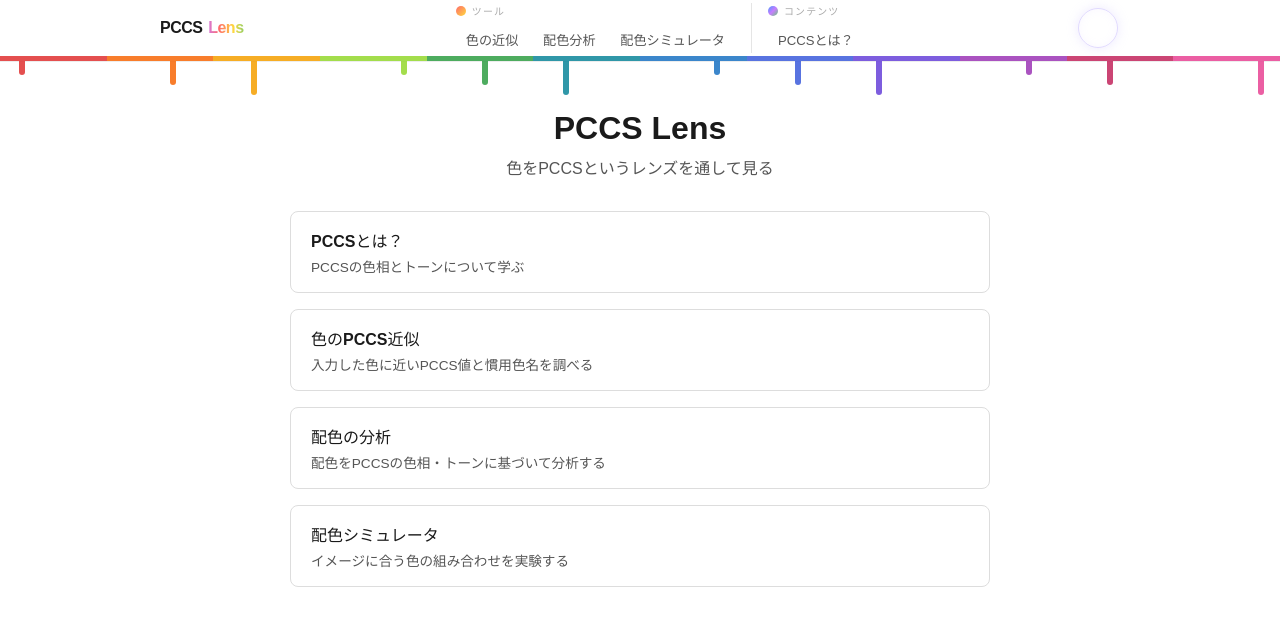
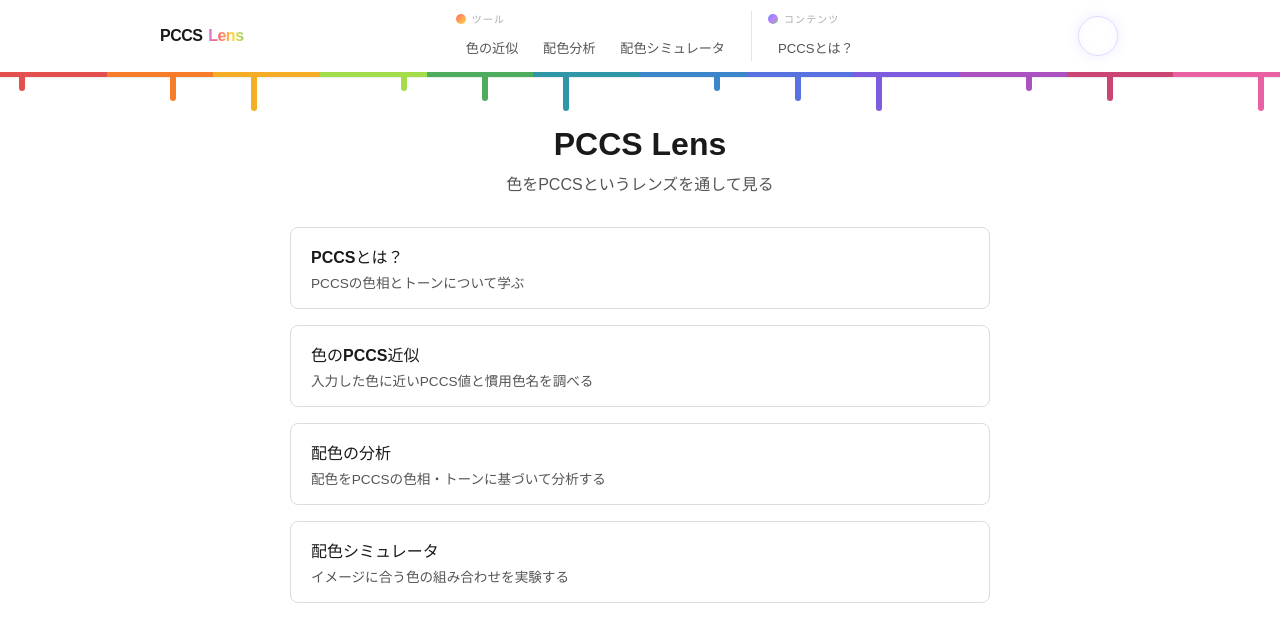
Before and after one commit to tetracalibers/pccs-lens, a SvelteKit app in the folder app/: page / in a window 1280 px wide. Shown: the top 642 px of the page. Built offline with nearby package versions, Linux system fonts and the light colour scheme; some icons are missing; a web font is replaced by a local one.

Commit message:
スタイルの整理

```diff
--- a/app/src/routes/+layout.svelte
+++ b/app/src/routes/+layout.svelte
@@ -213,8 +213,8 @@
   .header-inner {
     max-width: 960px;
     margin: 0 auto;
-    padding: 0 1.25rem;
-    height: 56px;
+    padding: 0.5rem 1.25rem;
+    min-height: 56px;
     display: flex;
     align-items: center;
     justify-content: space-between;
@@ -228,20 +228,18 @@
     text-decoration: none;
     line-height: 1;
     flex-shrink: 0;
+
+    font-size: 1rem;
+    font-weight: 900;
+    letter-spacing: -0.03em;
   }
 
   .site-name-pccs {
-    font-size: 1rem;
-    font-weight: 900;
     color: light-dark(#1a1a1a, #f0f0f0);
-    letter-spacing: -0.03em;
     transition: color 0.4s;
   }
 
   .site-name-lens {
-    font-size: 1rem;
-    font-weight: 900;
-    letter-spacing: -0.03em;
     background: linear-gradient(90deg, #ff6b6b, #ffd93d, #6bcb77, #4d96ff, #c77dff, #ff6b6b);
     background-size: 200%;
     -webkit-background-clip: text;
```
